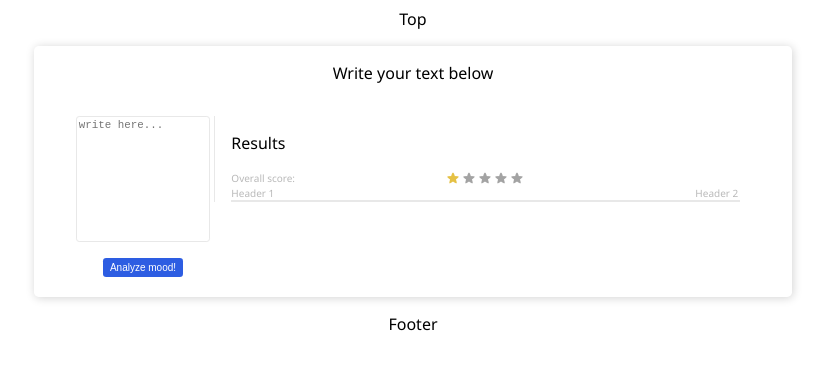
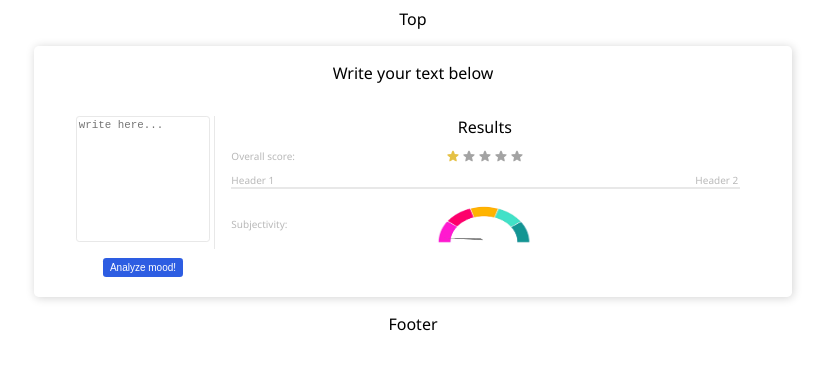
Before and after one commit to andrei-g-git/sentiment-analyzer, a React (Vite) app: page / in a window 1280 px wide. Shown: the top 370 px of the page, without its empty margins (227-1054 px from the left). Built offline with nearby package versions, Linux system fonts and the light colour scheme.

Commit message:
add subjectivity gauge

```diff
--- a/src/components/Results.tsx
+++ b/src/components/Results.tsx
@@ -2,6 +2,7 @@ import { connect } from 'react-redux'
 import StarScore from "./StarScore";
 import LegendWithBar from './LegendWithBar';
 import LegendWithGraphic from './LegendWithGraphic';
+import SubjectivityGauge from './SubjectivityGauge';
 import "../css/Results.scss";
 
 function Results(props: any) {
@@ -11,27 +12,23 @@ function Results(props: any) {
                 Results
             </p>
 
-            {/* <div className="row-title-centered-graphic">
-                <p className="graphic-title">
-                    Overall score
-                </p>
-                <StarScore stars={Math.floor(props.score)} />
-            </div> */}
-
             <LegendWithGraphic heading="Overall score:" >
                 <StarScore stars={Math.floor(props.score)} />
             </LegendWithGraphic>
 
             <LegendWithBar headings={["Header 1", "Header 2"]} />
 
-
+            <LegendWithGraphic heading="Subjectivity:" >
+                <SubjectivityGauge subjectivity={props.subjectivity}/>
+            </LegendWithGraphic>
         </div>
     )
 }
 
 const mapStateToProps = (state: any) => {
     return {
-        score: state.results.score
+        score: state.results.score,
+        subjectivity: state.results.subjectivity
     };
 }
 
--- /dev/null
+++ b/src/components/SubjectivityGauge.tsx
@@ -0,0 +1,37 @@
+import "../css/SubjectivityGauge.scss";
+import gauge from "../assets/img/gauge.png";
+import needle from "../assets/img/needle.png";
+
+function SubjectivityGauge(props: any) {
+    return (
+        <div className="subjectivity-gauge">
+            <img className="gauge"
+                src={gauge}
+                alt="gauge"
+            />
+            <img className="needle"
+                src={needle}
+                alt="needle"
+                style={{
+                    transform: `
+                        translate(40px, 6px)
+                        rotate(calc(${calcRotation(props.subjectivity)}deg + 20deg)
+                    `
+                }}
+            />
+        </div>
+    );
+}
+
+const calcRotation = (subjectivity: number): number => {
+    let angle: number = 0;
+    if(subjectivity <= 0.5){
+        angle = Math.floor(90 * subjectivity * 2) - 90;
+    } else {
+        angle = Math.floor(90 * (subjectivity - 0.5) * 2);
+    }
+    console.log(angle)
+    return angle; //subj is range 0~1
+};
+
+export default SubjectivityGauge;
--- a/src/css/Results.scss
+++ b/src/css/Results.scss
@@ -1,10 +1,23 @@
 @import "./Variables.scss";
 
 .results{
+    display: flex;
+    flex-direction: column;
+    align-items: center;
     border-left: 1px solid $lightest-conspicuous;
     width: 100%;
     height: 100%;
     padding: 0 1rem 0 1rem;
+    gap: 0.6rem;
+
+    .section-title{
+        padding: 0;
+        margin: 0;
+    }
+
+    // .results>*{
+    //     margin: auto 0;
+    // }
 
     @media(max-width: 480px){
         border-left: none;
--- /dev/null
+++ b/src/css/SubjectivityGauge.scss
@@ -0,0 +1,24 @@
+.subjectivity-gauge{
+    position: relative;
+    width: 100px;
+    height: 50px;
+}
+
+.gauge{
+    position: absolute;
+    width: 100%;
+    height: 50px;
+
+}
+
+.needle{
+    position: absolute;
+    width: 15px;
+    height: 40px;
+    transform: translate(40px, 6px)
+        rotate(-65deg);
+    ;
+    transform-origin: 50% 100%;
+
+    border: none;
+}
```
Also changed, not shown: src/assets/img/gauge.png (added), src/assets/img/needle.png (added).
